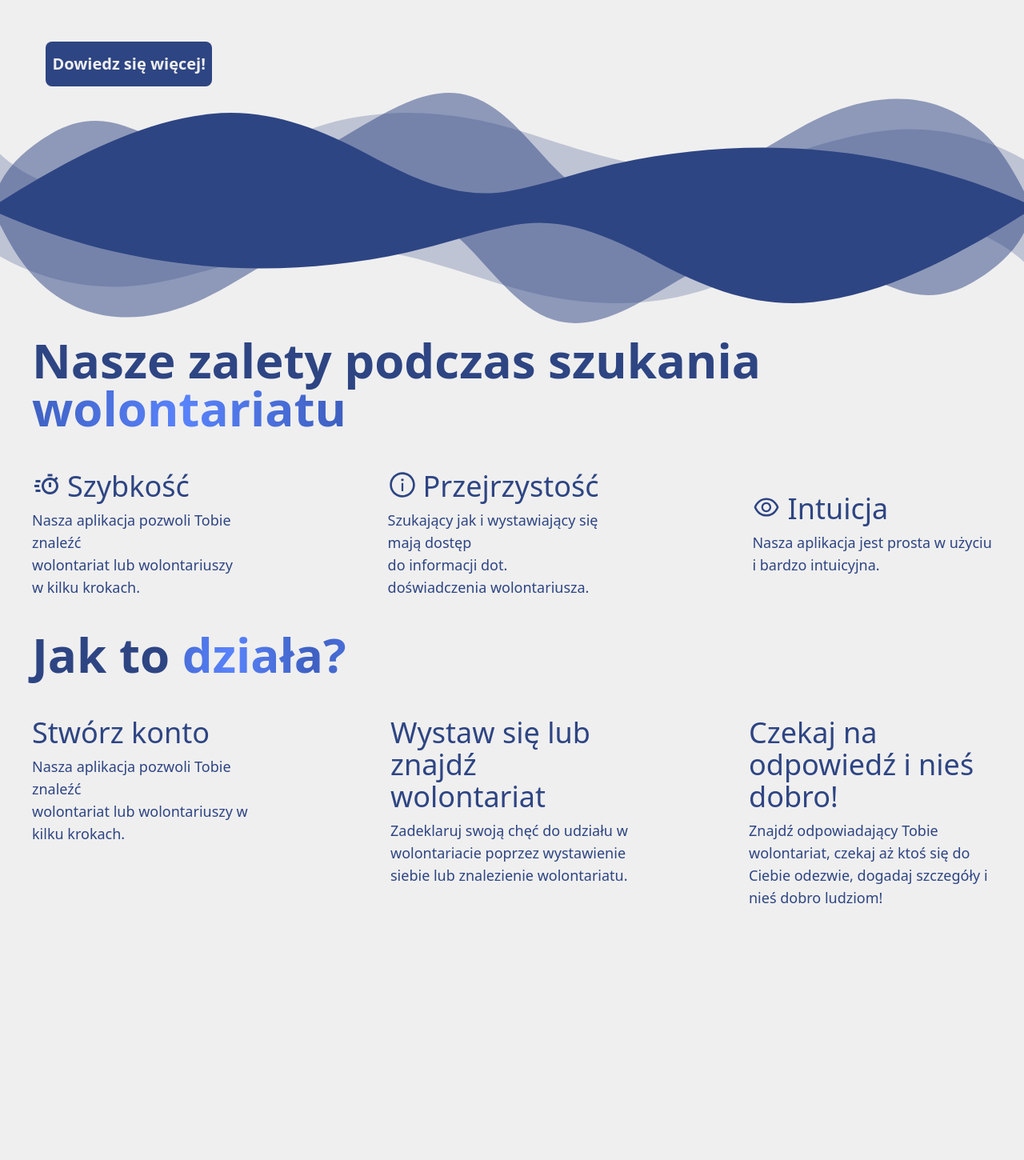
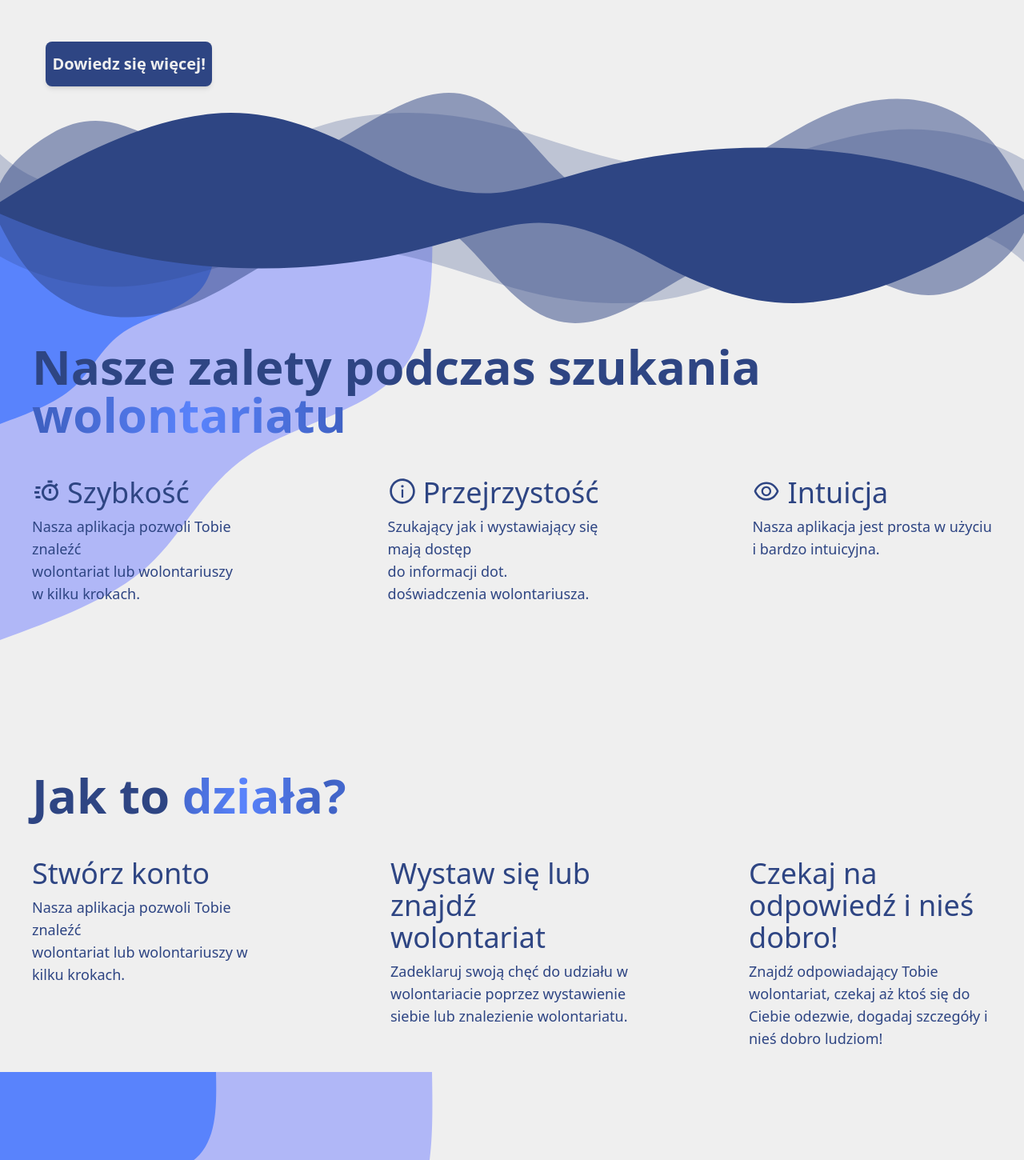
Before and after one commit to style77/volunteering, a Next.js app: page / in a window 1280 px wide. Shown: the part 540-1990 px from the top of the page at 80% size. Before the commit the page ends 1724 px from the top, so only its background shows below. Built offline with nearby package versions, Linux system fonts and the light colour scheme; no server answers; what tailwindcss-font-inter would draw is missing.

Commit message:
i jeszcze dodano ladne fale do kompozycji

```diff
--- a/components/modals/login.tsx
+++ b/components/modals/login.tsx
@@ -64,12 +64,12 @@ const LoginModal = ({ closeUserDropdown }: Props) => {
         email.current?.focus()
       }, 1)
       if (findOutMoreButton) {
-        findOutMoreButton.classList.replace("z-0", "-z-[1]")
+        findOutMoreButton.classList.replace("z-20", "-z-[1]")
       }
     } else {
       // hide modal
       if (findOutMoreButton) {
-        findOutMoreButton.classList.replace("-z-[1]", "z-0")
+        findOutMoreButton.classList.replace("-z-[1]", "z-20")
       }
 
       modal.current?.classList.replace("opacity-100", "opacity-0")
--- a/pages/index.tsx
+++ b/pages/index.tsx
@@ -77,7 +77,7 @@ const Home: NextPage = () => {
                 </h1>
 
                 <div
-                  className="flex justify-center items-center align-middle mt-56 z-0 cursor-pointer"
+                  className="flex justify-center items-center align-middle mt-56 z-20 cursor-pointer"
                   id="find-out-more"
                 >
                   <a
@@ -85,7 +85,7 @@ const Home: NextPage = () => {
                     className="xl:w-full xl:h-full delay-500 duration-700 transform opacity-0 transition-all translate-y-12 ease-out"
                     data-replace='{ "translate-y-12": "translate-y-0", "opacity-0": "opacity-100" }'
                   >
-                    <button className="h-14 w-48 text-md xl:h-18 xl:w-52 xl:text-xl relative font-semibold font-inter bottom-20 xl:bottom-0 bg-main-color hover:bg-main-color-2 transition text-background-color rounded-lg">
+                    <button className="h-14 w-48 shadow-md text-md xl:h-18 xl:w-52 xl:text-xl relative font-semibold font-inter bottom-20 xl:bottom-0 bg-main-color hover:bg-main-color-2 transition text-background-color rounded-lg">
                       Dowiedz się więcej!
                     </button>
                   </a>
@@ -98,7 +98,8 @@ const Home: NextPage = () => {
           </div>
         </section>
 
-        <section className="mt-10 xl:mt-0">
+        <div className="h-full w-full -translate-y-40 pt-32 -z-[10]" style={{background: "url('/section_bg.svg')", backgroundSize: "150% auto" }}>
+          <section className="py-10">
             <div className="ml-10 select-none" id="what-is-volunteering">
               <h2
                 className="text-main-color text-5xl xl:text-6xl font-bold duration-700 transform opacity-0 transition-all translate-y-12 ease-out"
@@ -110,7 +111,7 @@ const Home: NextPage = () => {
                 </span>
               </h2>
             </div>
-          <div className="flex flex-col md:flex-row lg:flex-row xl:flex-row text-main-color gap-20 xl:gap-48 font-inter my-10 w-full justify-center xl:items-center px-10 select-none">
+            <div className="flex flex-col md:flex-row lg:flex-row xl:flex-row text-main-color gap-20 xl:gap-48 font-inter my-10 w-full justify-center items-start px-10 select-none">
               <div className="flex flex-col">
                 <div className="flex flex-row xl:justify-items-start justify-items-center">
                   <div
@@ -181,7 +182,7 @@ const Home: NextPage = () => {
               </div>
             </div>
           </section>
-        <section className="mt-10 xl:mt-0">
+          <section className="md:py-32">
             <div className="select-none">
               <div className="ml-10">
                 <h2
@@ -195,7 +196,7 @@ const Home: NextPage = () => {
                 </h2>
               </div>
 
-            <div className="flex flex-col md:flex-row lg:flex-row xl:flex-row px-10 select-none text-main-color gap-10 xl:gap-36 font-inter my-10 w-full justify-center items-start">
+              <div className="flex flex-col md:flex-row px-10 select-none text-main-color gap-10 xl:gap-36 font-inter my-10 w-full justify-center items-start">
                 <div className="flex flex-col basis-1/3 ">
                   <span
                     className="text-4xl z-10 delay-[800ms] duration-700 transform opacity-0 transition-all translate-y-12 ease-out my-2"
@@ -237,19 +238,20 @@ const Home: NextPage = () => {
                     className="font-regular text-lg delay-[1300ms] duration-700 transform opacity-0 transition-all translate-y-12 ease-out"
                     data-replace='{ "translate-y-12": "translate-y-0", "opacity-0": "opacity-100" }'
                   >
-                  Znajdź odpowiadający Tobie wolontariat, czekaj aż ktoś się do
-                  Ciebie odezwie, dogadaj szczegóły i nieś dobro ludziom!
+                    Znajdź odpowiadający Tobie wolontariat, czekaj aż ktoś się
+                    do Ciebie odezwie, dogadaj szczegóły i nieś dobro ludziom!
                   </span>
                 </div>
               </div>
             </div>
           </section>
+        </div>
       </main>
       {/* <div
         className="hidden xl:block w-full h-8 absolute  -bottom-3 bg-gradient-to-r from-main-color-2 via-main-color-3 to-main-color-2"
         style={{ backgroundPosition: "20rem 0" }}
       ></div> */}
-      <div className="custom-shape-divider-bottom-1666200219 z-1">
+      <div className="custom-shape-divider-bottom-1666200219 z-10">
         <svg
           data-name="Layer 1"
           xmlns="http://www.w3.org/2000/svg"
@@ -272,7 +274,7 @@ const Home: NextPage = () => {
           ></path>
         </svg>
       </div>
-      <div className="custom-shape-divider-top-1666200276 mt-[100vh] z-1">
+      <div className="custom-shape-divider-top-1666200276 mt-[100vh] z-10">
         <svg
           data-name="Layer 1"
           xmlns="http://www.w3.org/2000/svg"
```
Also changed, not shown: public/section_bg.svg (added). Lines whose indentation alone changed are shown as unchanged.
